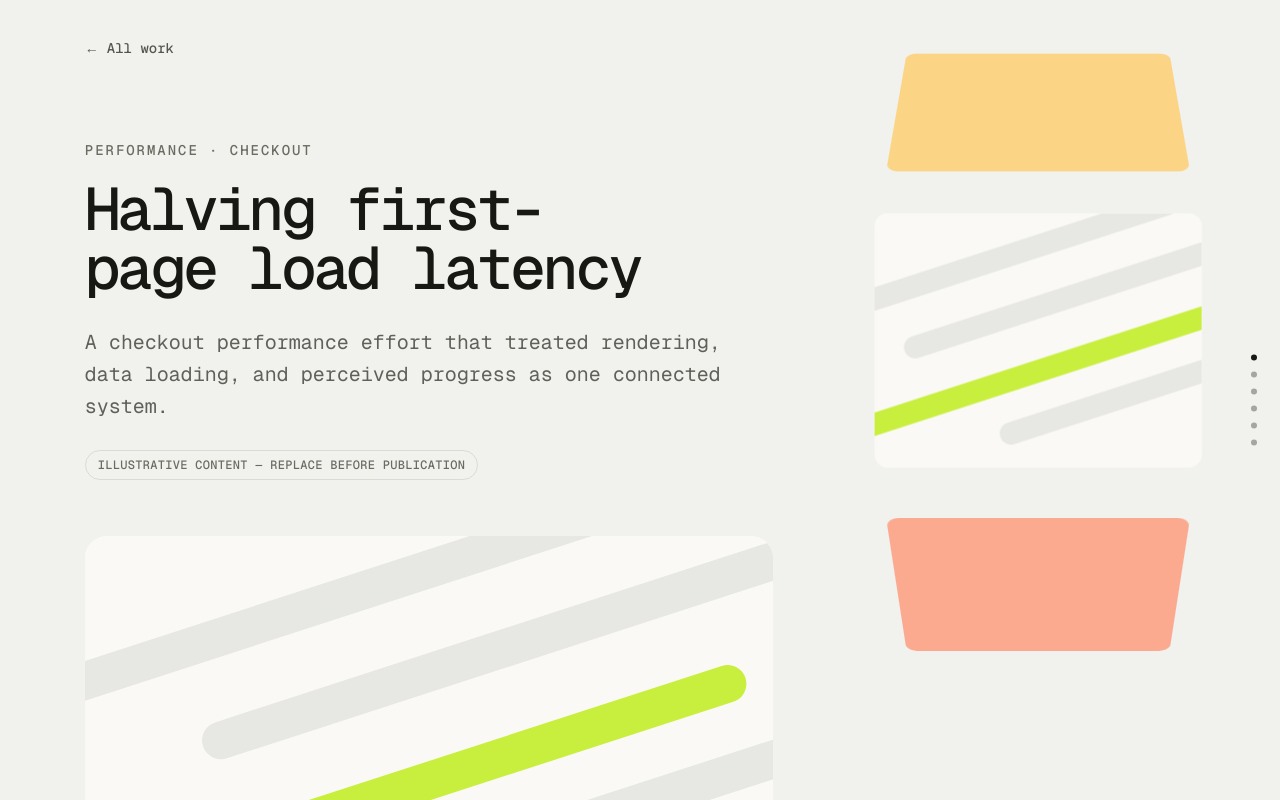
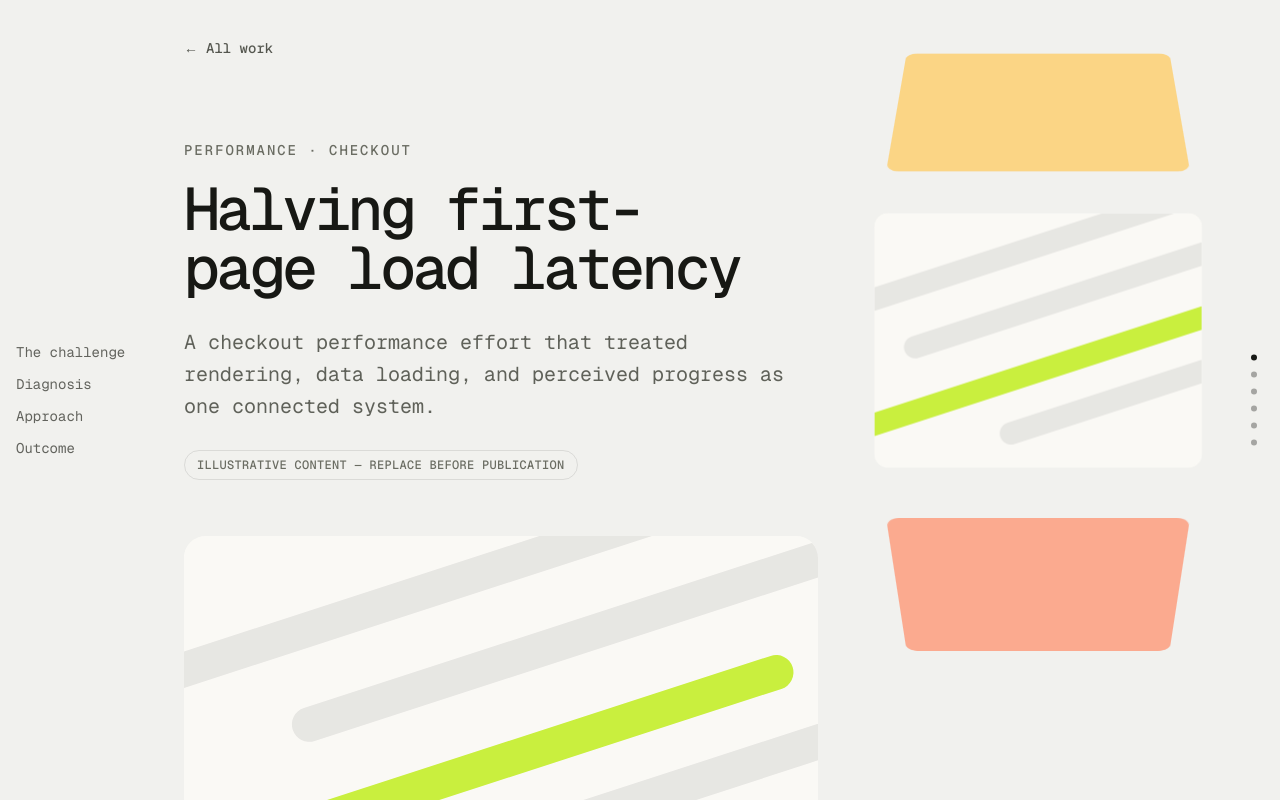
Before and after one commit to KurtXiaoZ/portfolio, a Next.js app: page /work/checkout-performance in a window 1280 px wide. Built offline with nearby package versions, Linux system fonts and the light colour scheme.

Commit message:
feat: add case study section navigation

```diff
--- a/components/case-study/checkout-performance-case-study.tsx
+++ b/components/case-study/checkout-performance-case-study.tsx
@@ -2,6 +2,7 @@ import Image from 'next/image';
 import type { ReactNode } from 'react';
 
 import { BackToWorkLink } from '@/components/back-to-work-link/back-to-work-link';
+import { TableOfContents } from '@/components/table-of-contents/table-of-contents';
 
 const facts = [
   ['Focus', 'Rendering and data loading'],
@@ -9,10 +10,22 @@ const facts = [
   ['Role', 'Senior full-stack engineer'],
 ] as const;
 
+const tableOfContentsLinks = [
+  { href: '#challenge', text: 'The challenge' },
+  { href: '#diagnosis', text: 'Diagnosis' },
+  { href: '#approach', text: 'Approach' },
+  { href: '#outcome', text: 'Outcome' },
+] as const;
+
 export function CheckoutPerformanceCaseStudy() {
   return (
-    <article className="mx-auto w-full max-w-3xl px-10 pt-9 pb-28 max-[960px]:px-7 max-[560px]:px-5">
+    <article className="mx-auto w-full max-w-3xl px-10 pt-9 pb-28 min-[1200px]:mr-auto min-[1200px]:ml-36 min-[1200px]:w-[calc(100%-9rem)] max-[960px]:px-7 max-[560px]:px-5">
       <BackToWorkLink />
+
+      <TableOfContents
+        className="left-4 z-10 hidden w-28 min-[1200px]:block"
+        links={tableOfContentsLinks}
+      />
 
       <header className="pt-20 pb-14 max-[760px]:pt-12">
         <p className="mb-5 text-sm font-medium tracking-[0.14em] text-[#6a6c62] uppercase dark:text-[#a8aaa2]">
@@ -57,6 +70,7 @@ export function CheckoutPerformanceCaseStudy() {
       <div className="space-y-18">
         <CaseStudySection
           eyebrow="01 · The challenge"
+          id="challenge"
           title="Latency was a journey problem, not a single slow request"
         >
           <p>
@@ -84,6 +98,7 @@ export function CheckoutPerformanceCaseStudy() {
 
         <CaseStudySection
           eyebrow="02 · Diagnosis"
+          id="diagnosis"
           title="Follow the dependency chain"
         >
           <p>
@@ -100,6 +115,7 @@ export function CheckoutPerformanceCaseStudy() {
 
         <CaseStudySection
           eyebrow="03 · Approach"
+          id="approach"
           title="Coordinate rendering and data delivery"
         >
           <p>
@@ -124,6 +140,7 @@ export function CheckoutPerformanceCaseStudy() {
 
         <CaseStudySection
           eyebrow="04 · Outcome"
+          id="outcome"
           title="A faster first page and a clearer performance model"
         >
           <p>
@@ -145,21 +162,27 @@ export function CheckoutPerformanceCaseStudy() {
 function CaseStudySection({
   children,
   eyebrow,
+  id,
   title,
 }: {
   children: ReactNode;
   eyebrow: string;
+  id: string;
   title: string;
 }) {
   return (
-    <section>
+    <section aria-labelledby={id}>
       <p className="text-sm font-medium tracking-[0.12em] text-[#777970] uppercase dark:text-[#989b91]">
         {eyebrow}
       </p>
-      <h2 className="mt-4 max-w-2xl text-3xl leading-tight font-medium tracking-[-0.035em] text-balance max-[560px]:text-2xl dark:text-[#f0f0e9]">
+      <h2
+        className="mt-4 max-w-2xl scroll-mt-9 text-3xl leading-tight font-medium tracking-[-0.035em] text-balance focus-visible:outline-2 focus-visible:outline-offset-4 focus-visible:outline-[#657800] max-[560px]:text-2xl dark:text-[#f0f0e9] dark:focus-visible:outline-[#c6ec39]"
+        id={id}
+        tabIndex={-1}
+      >
         {title}
       </h2>
-      <div className="mt-6 max-w-2xl space-y-5 text-lg leading-8 text-[#55574f] max-[560px]:text-base max-[560px]:leading-7 dark:text-[#b7b9af]">
+      <div className="mt-6 max-w-2xl spsace-y-5 text-lg leading-8 text-[#55574f] max-[560px]:text-base max-[560px]:leading-7 dark:text-[#b7b9af]">
         {children}
       </div>
     </section>
--- a/components/case-study/feature-flag-system-case-study.tsx
+++ b/components/case-study/feature-flag-system-case-study.tsx
@@ -1,6 +1,7 @@
 import type { ReactNode } from 'react';
 
 import { BackToWorkLink } from '@/components/back-to-work-link/back-to-work-link';
+import { TableOfContents } from '@/components/table-of-contents/table-of-contents';
 
 const facts = [
   ['Scale', '150+ flags per request'],
@@ -14,10 +15,22 @@ const flagFlow = [
   ['03', 'Scoped cache', 'Reuse results for the lifetime of the request.'],
 ] as const;
 
+const tableOfContentsLinks = [
+  { href: '#challenge', text: 'The challenge' },
+  { href: '#system-design', text: 'System design' },
+  { href: '#developer-api', text: 'Developer API' },
+  { href: '#outcome', text: 'Outcome' },
+] as const;
+
 export function FeatureFlagSystemCaseStudy() {
   return (
-    <article className="mx-auto w-full max-w-3xl px-10 pt-9 pb-28 max-[960px]:px-7 max-[560px]:px-5">
+    <article className="mx-auto w-full max-w-3xl px-10 pt-9 pb-28 min-[1200px]:mr-auto min-[1200px]:ml-36 min-[1200px]:w-[calc(100%-9rem)] max-[960px]:px-7 max-[560px]:px-5">
       <BackToWorkLink />
+
+      <TableOfContents
+        className="left-4 z-10 hidden w-28 min-[1200px]:block"
+        links={tableOfContentsLinks}
+      />
 
       <header className="pt-20 pb-14 max-[760px]:pt-12">
         <p className="mb-5 text-sm font-medium tracking-[0.14em] text-[#6a6c62] uppercase dark:text-[#a8aaa2]">
@@ -77,6 +90,7 @@ export function FeatureFlagSystemCaseStudy() {
       <div className="space-y-18">
         <CaseStudySection
           eyebrow="01 · The challenge"
+          id="challenge"
           title="Feature flags had become part of the request path"
         >
           <p>
@@ -104,6 +118,7 @@ export function FeatureFlagSystemCaseStudy() {
 
         <CaseStudySection
           eyebrow="02 · System design"
+          id="system-design"
           title="Put context and caching at the request boundary"
         >
           <p>
@@ -121,6 +136,7 @@ export function FeatureFlagSystemCaseStudy() {
 
         <CaseStudySection
           eyebrow="03 · Developer API"
+          id="developer-api"
           title="Support sync and async rules without two mental models"
         >
           <p>
@@ -139,6 +155,7 @@ export function FeatureFlagSystemCaseStudy() {
 
         <CaseStudySection
           eyebrow="04 · Outcome"
+          id="outcome"
           title="Fast evaluation with a more legible operating model"
         >
           <p>
@@ -160,18 +177,24 @@ export function FeatureFlagSystemCaseStudy() {
 function CaseStudySection({
   children,
   eyebrow,
+  id,
   title,
 }: {
   children: ReactNode;
   eyebrow: string;
+  id: string;
   title: string;
 }) {
   return (
-    <section>
+    <section aria-labelledby={id}>
       <p className="text-sm font-medium tracking-[0.12em] text-[#777970] uppercase dark:text-[#989b91]">
         {eyebrow}
       </p>
-      <h2 className="mt-4 max-w-2xl text-3xl leading-tight font-medium tracking-[-0.035em] text-balance max-[560px]:text-2xl dark:text-[#f0f0e9]">
+      <h2
+        className="mt-4 max-w-2xl scroll-mt-9 text-3xl leading-tight font-medium tracking-[-0.035em] text-balance focus-visible:outline-2 focus-visible:outline-offset-4 focus-visible:outline-[#657800] max-[560px]:text-2xl dark:text-[#f0f0e9] dark:focus-visible:outline-[#c6ec39]"
+        id={id}
+        tabIndex={-1}
+      >
         {title}
       </h2>
       <div className="mt-6 max-w-2xl space-y-5 text-lg leading-8 text-[#55574f] max-[560px]:text-base max-[560px]:leading-7 dark:text-[#b7b9af]">
--- a/components/table-of-contents/table-of-contents.tsx
+++ b/components/table-of-contents/table-of-contents.tsx
@@ -1,5 +1,12 @@
+'use client';
+
 import clsx from 'clsx';
-import type { ComponentPropsWithoutRef } from 'react';
+import { useSyncExternalStore, type ComponentPropsWithoutRef } from 'react';
+import { createPortal } from 'react-dom';
+
+const subscribeToHydration = () => () => {};
+const getClientSnapshot = () => true;
+const getServerSnapshot = () => false;
 
 export interface TableOfContentsLink {
   href: string;
@@ -19,10 +26,18 @@ export function TableOfContents({
   links,
   ...props
 }: TableOfContentsProps) {
-  return (
+  const isHydrated = useSyncExternalStore(
+    subscribeToHydration,
+    getClientSnapshot,
+    getServerSnapshot,
+  );
+
+  if (!isHydrated) return null;
+
+  return createPortal(
     <nav
       aria-label={ariaLabel}
-      className={clsx('text-sm', className)}
+      className={clsx('fixed top-1/2 -translate-y-1/2 text-sm', className)}
       {...props}
     >
       <ul className="flex flex-col gap-3">
@@ -37,6 +52,7 @@ export function TableOfContents({
           </li>
         ))}
       </ul>
-    </nav>
+    </nav>,
+    document.body,
   );
 }
```
Also changed, not shown: 1 other file (tests, documents, lock files or other folders).
